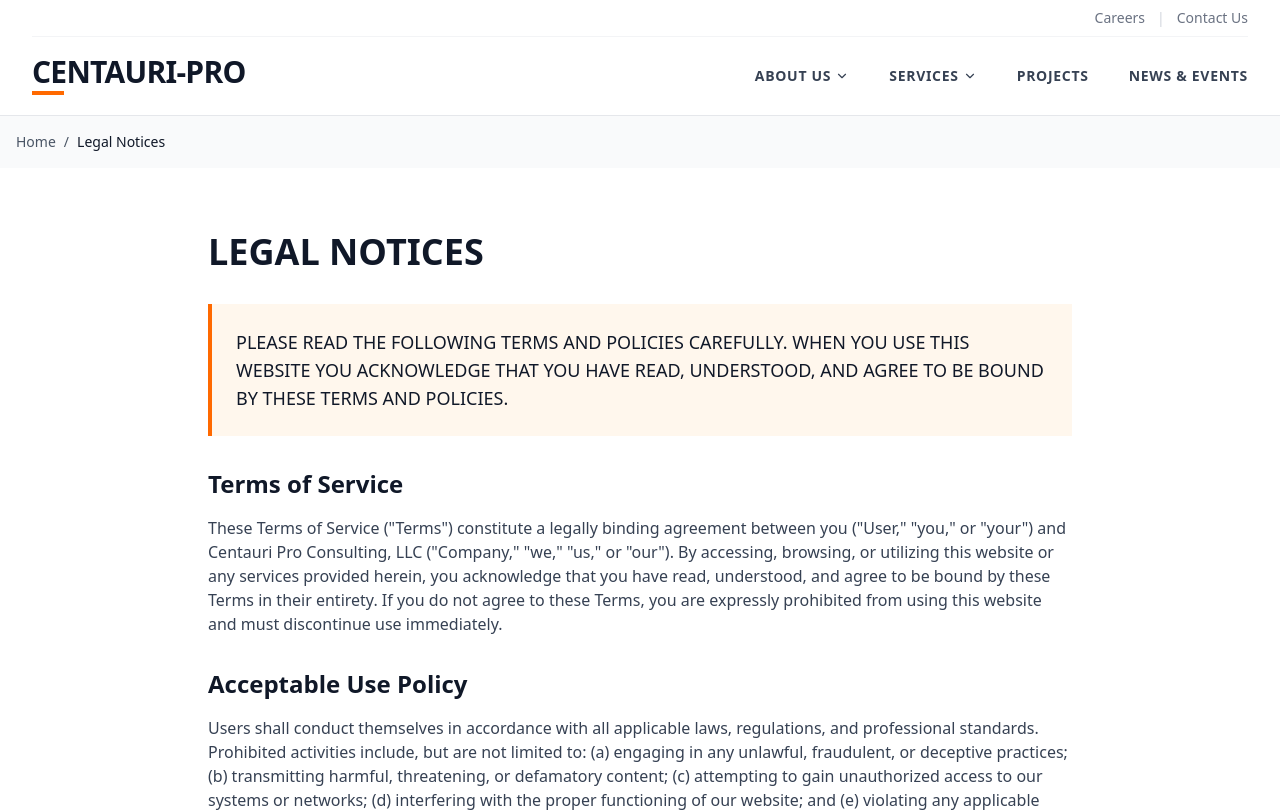
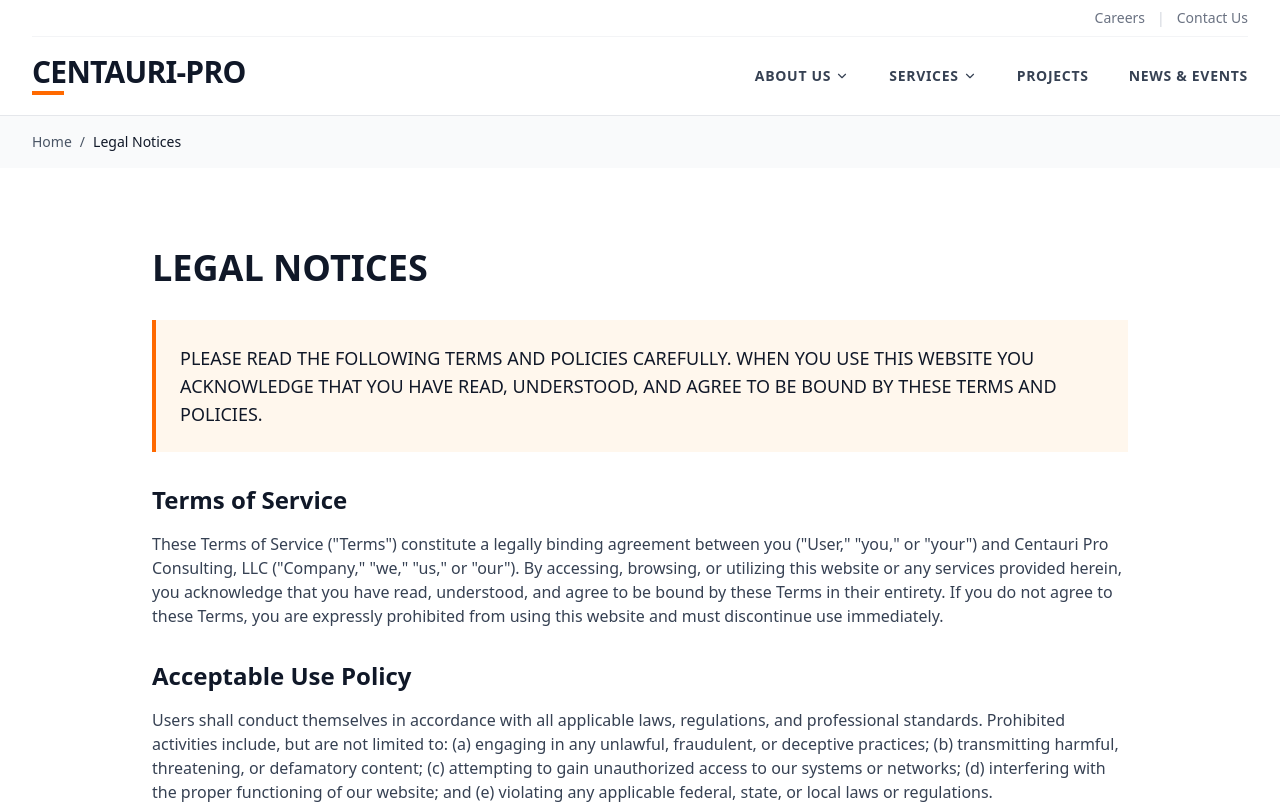
Before and after one commit to nexdyne/Stratra-Dynamics-L.L.C, a React (Vite) app: page /legal-notices in a window 1280 px wide. Shown: the top 812 px of the page. Built offline with nearby package versions, Linux system fonts and the light colour scheme.

Commit message:
Desktop optimize LegalNoticesPage: wider containers and scaled padding at xl breakpoint

```diff
--- a/src/pages/LegalNoticesPage.jsx
+++ b/src/pages/LegalNoticesPage.jsx
@@ -6,7 +6,7 @@ const LegalNoticesPage = () => {
     <div className="min-h-screen bg-white">
       {/* Breadcrumb */}
       <div className="bg-gray-50 py-4">
-        <div className="max-w-7xl mx-auto px-4">
+        <div className="max-w-7xl xl:max-w-[1400px] mx-auto px-4 xl:px-8">
           <div className="text-sm text-gray-600">
             <Link to="/" className="hover:text-orange-600">Home</Link>
             <span className="mx-2">/</span>
@@ -16,8 +16,8 @@ const LegalNoticesPage = () => {
       </div>
 
       {/* Header */}
-      <div className="py-16">
-        <div className="max-w-4xl mx-auto px-4">
+      <div className="py-16 xl:py-20">
+        <div className="max-w-4xl xl:max-w-5xl mx-auto px-4 xl:px-6">
           <h1 className="text-4xl font-bold text-gray-900 mb-8">LEGAL NOTICES</h1>
 
           <div className="bg-orange-50 border-l-4 border-orange-500 p-6 mb-8">
```
